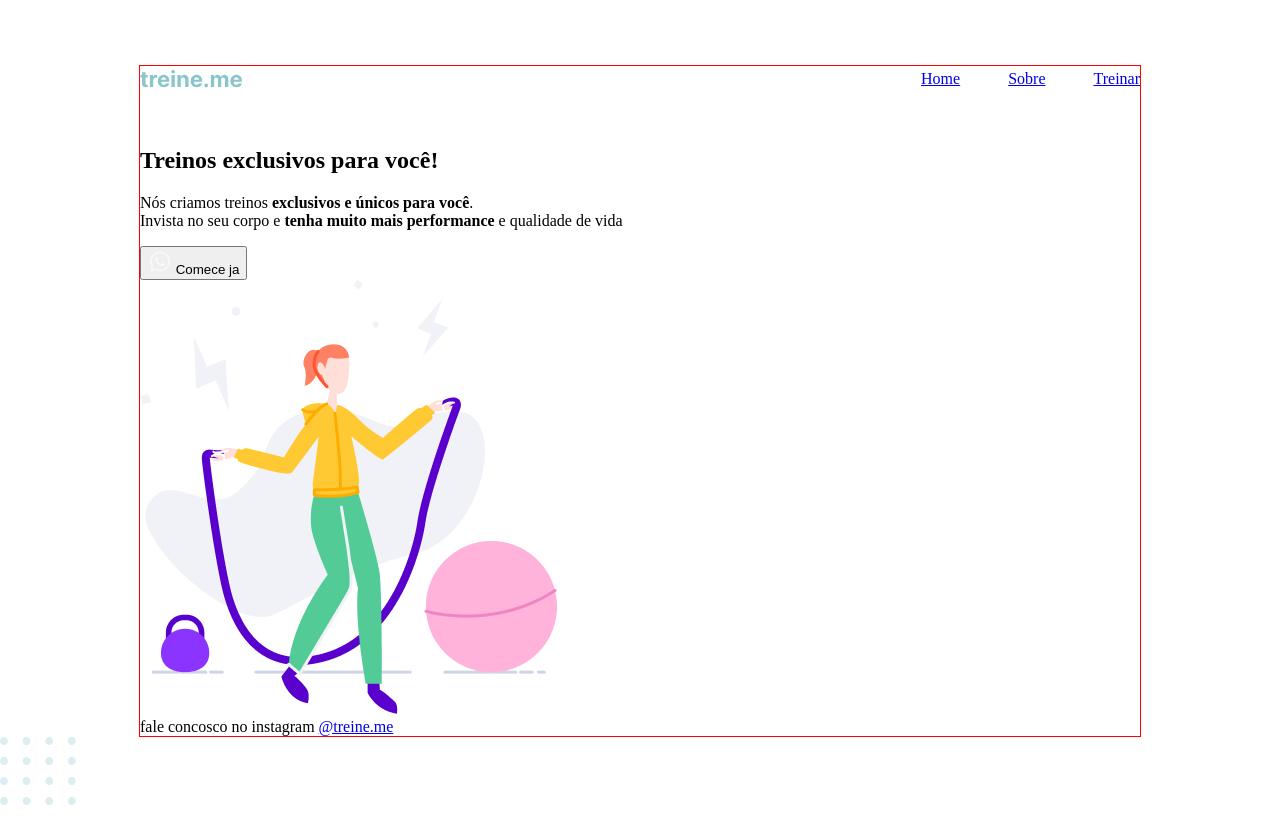
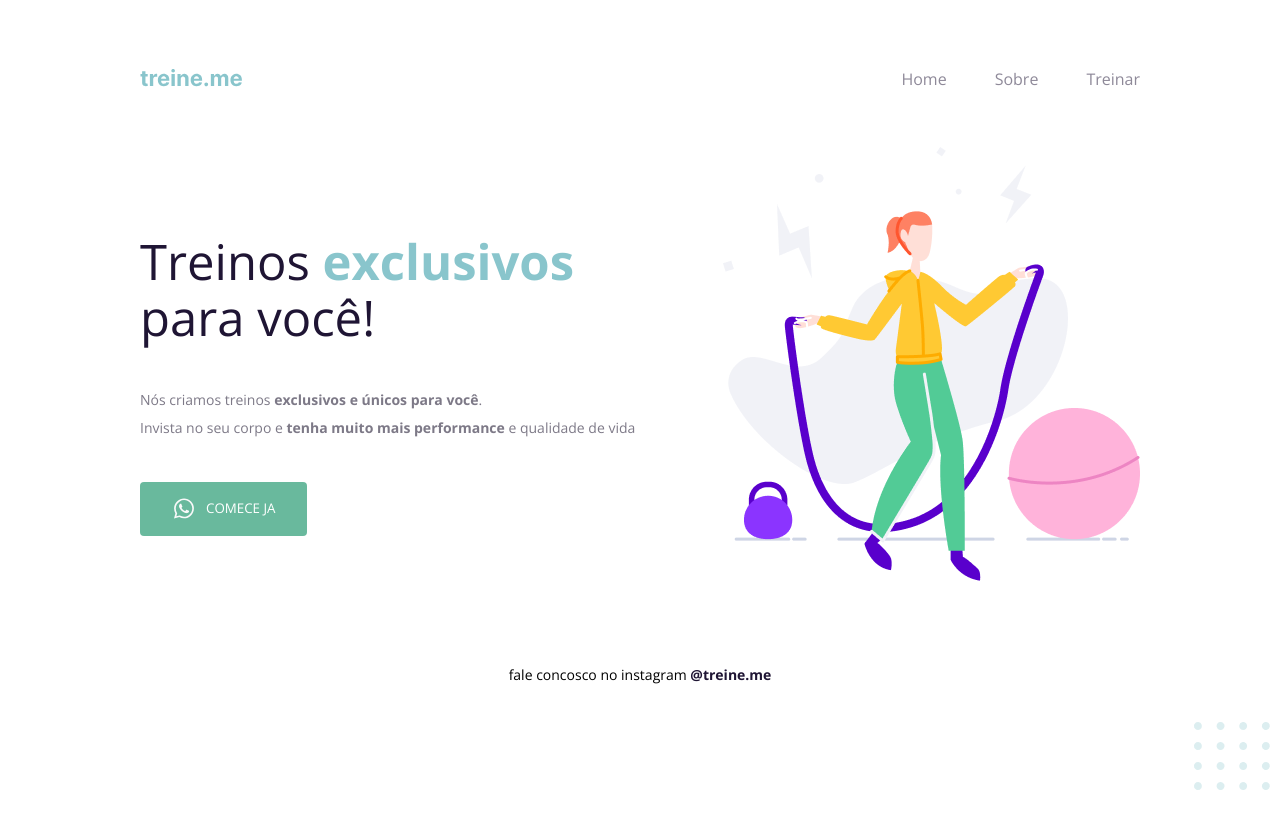
Before and after one commit to paaulamessias/treine-me, a plain HTML site: page index.html in a window 1280 px wide. Drawn offline with nearby package versions, Linux system fonts and the light colour scheme.

Commit message:
finishing the project

```diff
--- a/index.html
+++ b/index.html
@@ -29,7 +29,7 @@
 
         <main>
             <section>
-                <h1>Treinos exclusivos
+                <h1>Treinos <span>exclusivos</span>
                     para você!</h1>
 
                     <p>Nós criamos treinos <strong>exclusivos e únicos para você</strong>.
@@ -57,7 +57,7 @@
 
     </div>
 
-    <img src="images/balls.png" alt="Bolinhas verdes embaixo do lado direito da pagina">
+    <img id="balls" src="images/balls.png" alt="Bolinhas verdes embaixo do lado direito da pagina">
 
 </body>
 </html>
--- a/style.css
+++ b/style.css
@@ -1,10 +1,18 @@
 body{
  margin: 0;
+ font-family: "Open Sans", sans-serif;
+
+ background: linear-gradient(180deg, rgba(227, 255, 248, 0)82.08% rgba(227, 255, 248, 0.38)100%);
+
+ min-height: 100vh;
+
+
 }
 .page {
-    border: 1px solid red;
+
  width: 1000px;
-    margin: 65px auto 0;
+ margin: 0 auto;
+ padding: 65px;
 }
 
 nav {
@@ -21,3 +29,90 @@ ul {
  margin: 0;
  padding: 0;
 }
+
+a {
+ color: #1f1534;
+ text-decoration:none;
+}
+
+ul li a {
+    opacity: 0.5;
+}
+
+ul li a:hover{
+ font-weight: bold;
+ opacity: 1;
+}
+
+h1 ul {
+ font-family: "Mulish", sans-serif;
+}
+
+main {
+ display: flex;
+ align-items: center;
+ justify-content: space-between;
+
+}
+
+h1 {
+ font-size: 49px;
+ line-height: 56px;
+ color: #1f1534;
+ font-weight: normal;
+ width: 489px;
+}
+
+h1 span {
+ color:#89c5cc;
+ font-weight: bold;
+}
+
+section p {
+ font-size: 14px;
+ line-height: 28px;
+ color: #7D7987;
+ margin: 40px 0;
+}
+
+button {
+ color: white;
+ text-transform: uppercase;
+ font-family: "Open Sans", sans-serif;
+
+ background: #69b99d;
+ border: 0;
+ padding: 14px 32px 15px;
+
+ display: flex;
+ align-items: center;
+ justify-content: center;
+ gap: 10px;
+
+ border-radius: 4px;
+
+ cursor: pointer;
+
+}
+
+button:hover {
+ background: #4ea787;
+}
+
+footer {
+ font-size: 14px;
+ line-height: 28px;
+ text-align: center;
+ margin-top: 80px;
+}
+
+footer a {
+ font-weight: bold;
+ color: #1f1534;
+}
+
+#balls {
+  position: fixed;
+  bottom: 0;
+  right: 0;
+}
```
Lines whose indentation alone changed are shown as unchanged.
